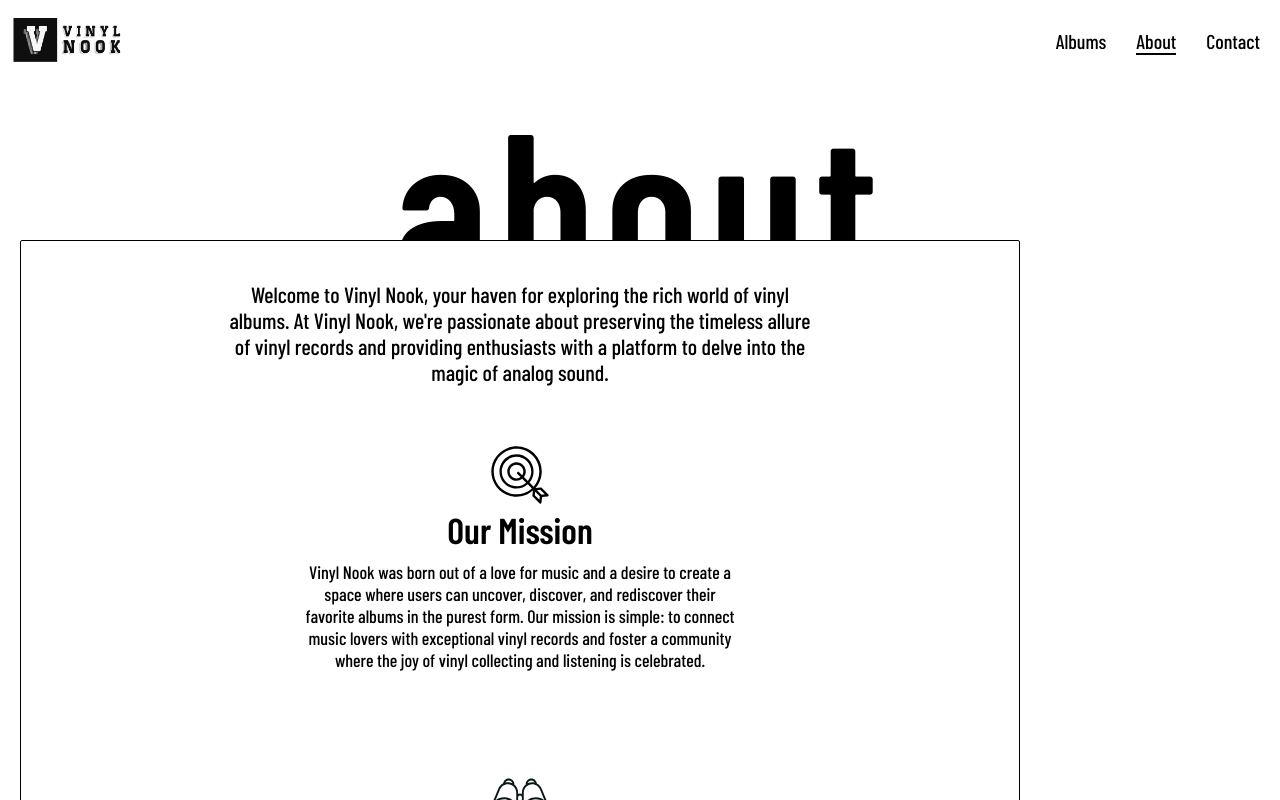
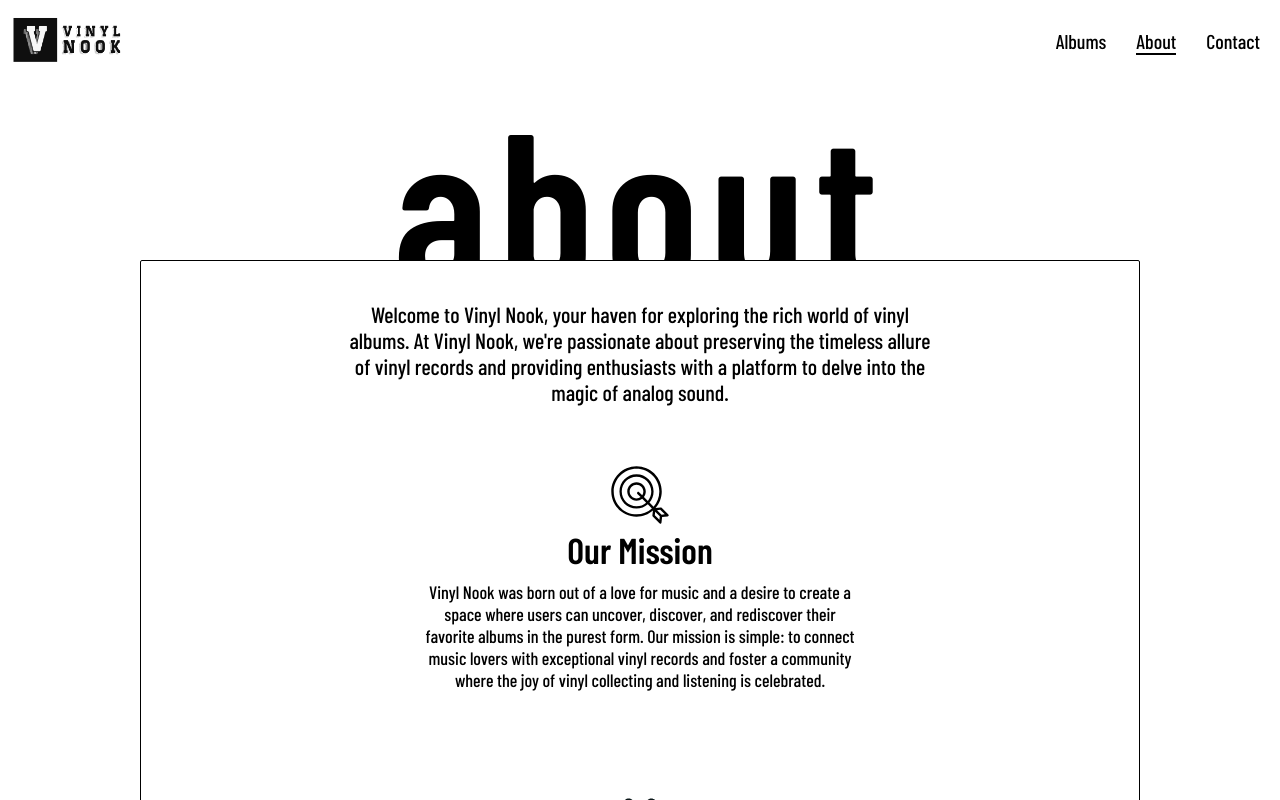
Before and after one commit to nanmartins/VinylNook, a Vue app: page /about in a window 1280 px wide. Shown: the top 800 px of the page. Built offline with nearby package versions, Linux system fonts and the light colour scheme; a web font is replaced by a local one.

Commit message:
need to fix the distance of albums view content to navbar

```diff
--- a/src/views/AboutView.vue
+++ b/src/views/AboutView.vue
@@ -62,6 +62,7 @@ h4 {
 .about {
   /* margin: 20px auto; */
   margin-bottom: 50px;
+  /* margin-top: -10px; */
   padding: 0 20px;
 }
 
@@ -80,7 +81,7 @@ h4 {
   background: white;
   width: 100%;
   max-width: 1000px;
-  /* margin: 20px auto; */
+  margin: 20px auto;
   padding: 40px 100px;
   z-index: 100;
   border: 1px solid black;
```
